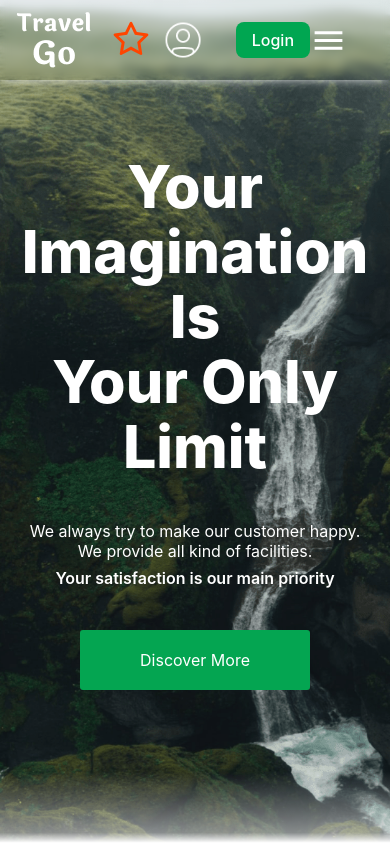
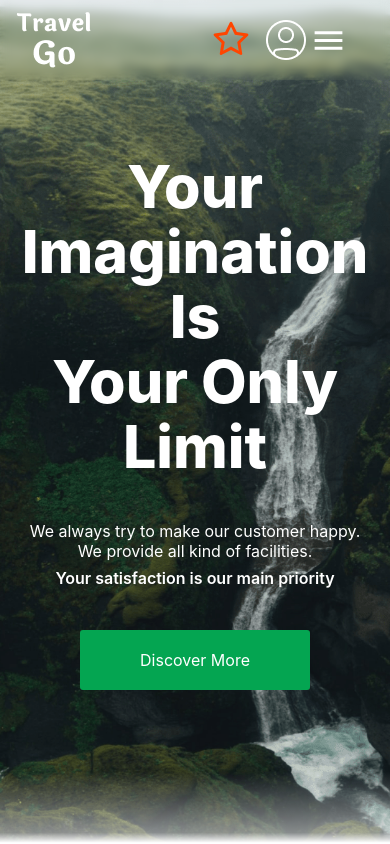
Before and after one commit to nishant-ai/TravelGo, a React (Create React App) app: page / in a window 390 px wide. Shown: the top 844 px of the page. Built offline with nearby package versions, Linux system fonts and the light colour scheme.

Commit message:
made packages and bookingsteps responsive for mobile devices

```diff
--- a/src/components/BookingSteps.js
+++ b/src/components/BookingSteps.js
@@ -39,6 +39,13 @@ const Container = styled.div`
     justify-content: center;
     align-items: center;
     height: 80vh;
+    @media (max-width: 480px) {
+        display: grid;
+        // flex-direction: column;
+        width: 100%;
+        height: 100%;
+        padding: 30px 16px;
+        }
 `
 
 const Title = styled.div`
@@ -55,12 +62,21 @@ const TitleMini = styled.div`
     font-weight: 400;
     margin-bottom: 5vh;
     color: #feb236;
+    @media (max-width: 480px) {
+        margin: 0;
+        text-align: center;
+        }
 `
 
 const Body = styled.div`
     display: flex;
     justify-content: flex-end;
     width: 100vw;
+    @media (max-width: 480px) {
+        display: flex;
+        flex-direction: column-reverse;
+        width: 100%;
+        }
 `
 
 const Left = styled.div`
@@ -69,9 +85,18 @@ const Left = styled.div`
     display: flex;
     flex-direction: column;
     justify-content: center;
+    @media (max-width: 480px) {
+        margin: 0;
+    }
 `
 
 const Right = styled.img`
     max-height: 60vh;
     margin-right: 15vw;
+    @media (max-width: 480px) {
+        margin: 0;
+        width: 100%;
+        height: 100%;
+        margin: 0;
+    }
 `
--- a/src/components/DestinationCard.js
+++ b/src/components/DestinationCard.js
@@ -48,8 +48,8 @@ const Image = styled.img`
     height: 22vh;
     margin-right: 2vw;
     @media (max-width: 480px) {
-        // width: 100%;
-        // height: 100%;
+        width: 100%;
+        height: 100%;
         margin: 0;
     }
 `
--- a/src/components/Destinations.js
+++ b/src/components/Destinations.js
@@ -29,6 +29,8 @@ const Container = styled.div`
     @media (max-width: 480px) {
         width: 100%;
         height: 100%;
+        justify-content: center;
+        padding: 0 32px 50px;
     }
 `
 
@@ -47,14 +49,12 @@ const DestinationCards = styled.div`
   display: flex;
   flex-direction: column;
   flex: 1;
-  justify-content: center;
   align-items: flex-end;
   @media (max-width: 480px) {
     display: grid;
     align-items: center;
     width: 100%;
     grid-gap: 20px 0;
-    justify-content: center;
   }
 `
 
--- a/src/components/Navbar/Navbar.js
+++ b/src/components/Navbar/Navbar.js
@@ -1,9 +1,9 @@
 import React, { useState, useEffect } from 'react'
 import styled from 'styled-components'
 import Navigation from './Navigations'
-import { AiOutlineStar } from 'react-icons/ai'
-import { MdMenu } from "react-icons/md"
-import { ImCross } from "react-icons/im"
+import {AiOutlineStar}  from 'react-icons/ai'
+import {MdMenu} from "react-icons/md"
+import {ImCross}  from "react-icons/im"
 import MobileNavigation from './MobileNavigation'
 
 function Navbar() {
@@ -22,29 +22,28 @@ function Navbar() {
     };
 }, []);
 
-  const clickHandler = () => {
+  const clickHandler =()=>{
     setOpenNav(!openNav)
   }
   return (
-    scrollPosition < 400 ? <Nav>
+    scrollPosition<400 ? <Nav>
       <Left>
 
         <Logo src={require('../../assets/TravelGo.png')} />
       </Left>
-      <Navigation />
-      {openNav &&
-        <MobileNavigation />
+      <Navigation/>
+      {openNav  &&
+        <MobileNavigation/>
      }
       <Right>
-        <FavIcon size="42" />
+        <FavIcon  size="42" />
         <Profile src={require('../../assets/Profile.png')} alt='Profile' />
-        <Login href='/signin'>Login</Login>
       </Right>
         <MenuIconCon>
-        {openNav ?
-          <CrossIcon onClick={clickHandler} size="29" />
+          {openNav  ?
+          <CrossIcon  onClick={clickHandler}  size="29"/>
         :
-          <MenuIcon onClick={clickHandler} size="37" />
+          <MenuIcon   onClick={clickHandler} size="37"/>
         }
 
         </MenuIconCon>
@@ -53,20 +52,19 @@ function Navbar() {
 
        <Logo src={require('../../assets/TravelGo.png')} />
      </Left>
-      <Navigation />
-      {openNav &&
-        <MobileNavigation />
+     <Navigation/>
+     {openNav  &&
+       <MobileNavigation/>
     }
      <Right>
-        <FavIcon size="42" />
+       <FavIcon  size="42" />
        <Profile src={require('../../assets/Profile.png')} alt='Profile' />
-        <Login href='/signin'>Login</Login>
      </Right>
        <MenuIconCon>
-        {openNav ?
-          <CrossIcon onClick={clickHandler} size="29" />
+         {openNav  ?
+         <CrossIcon  onClick={clickHandler}  size="29"/>
        :
-          <MenuIcon onClick={clickHandler} size="37" />
+         <MenuIcon   onClick={clickHandler} size="37"/>
        }
 
        </MenuIconCon>
@@ -86,7 +84,6 @@ const Nav = styled.div`
   width: 100%;
   height: 5rem;
   backdrop-filter: blur(5px);
-  box-shadow: -2px 2px 10px -3px #fff;
   @media (max-width:600px) {
     padding:0 1rem;
 
@@ -169,24 +166,6 @@ const Right = styled.div`
 
 
 const Profile = styled.img`
-  width: 42px;
-  height: 42px;
+  height: 50%;
   cursor: pointer;
 `
-
-const Login = styled.a`
-  background-color: #00A651;
-  padding: 8px 16px;
-  border-radius: 8px;
-  font-size: 1rem;
-  font-weight: 500;
-  color: white;
-  margin-left:2rem;
-  display:flex;
-  align-items:center;
-  &:hover{
-    background-color:white;
-    color:#00A651;
-    transition:.3s;
-  }
-`
--- a/src/components/PackageCard.js
+++ b/src/components/PackageCard.js
@@ -4,6 +4,7 @@ import styled from 'styled-components'
 function PackageCard({image, stay, cost, tagline, location}) {
   return (
     <Container>
+        <Background src={require(`../assets/${image}`)} />
         <Lower>
             <Top>
                 <Stay>{stay}</Stay>
@@ -15,7 +16,7 @@ function PackageCard({image, stay, cost, tagline, location}) {
                 <More>Know More</More>
             </Bottom>
         </Lower>
-        <Background src={require(`../assets/${image}`)} />
+
     </Container>
   )
 }
@@ -40,6 +41,13 @@ const Container = styled.div`
         flex-direction: column;
         width: fit-content;
     }
+    @media (max-width: 480px) {
+        width: 100%;
+        // height: 100%;
+        display: grid;
+        // grid-template-columns: 1fr 1fr;
+        margin: 10px 0;
+    }
 `
 
 const Background = styled.img`
@@ -50,6 +58,13 @@ const Background = styled.img`
         object-fit: contain;
         border-radius: 0;
         border-radius: 0 0 9px 9px;
+    }
+    @media (max-width: 480px) {
+        // object-fit: cover;
+        width: 100%;
+        border-radius: 9px 9px 0 0;
+        height: 20vh;
+        // display: grid;
     }
 `
 
@@ -67,6 +82,9 @@ const Lower = styled.div`
         left: auto;
         width: 25vw;
     }
+    @media (max-width: 480px) {
+           left: 0;
+        }
 `
 
 const Top = styled.div`
--- a/src/components/Packages.js
+++ b/src/components/Packages.js
@@ -27,7 +27,7 @@ function Packages() {
             <PackageCard
                 location='Japan'
                 cost='$800 / Person'
-                tagline='Enjoy the Shrimes and blossoms here in this beautiful country'
+                tagline='Enjoy the Shrines and blossoms here in this beautiful country'
                 stay='3 Days, 2 Nights'
                 image='japan.png'
             />
@@ -59,6 +59,15 @@ const Container = styled.div`
     @media (min-width: 768px) {
         height: 100vh;
     }
+    @media (max-width: 480px) {
+        height: 100%;
+        width: 100%;
+        // padding: 32px 32px;
+        justify-content: center;
+        align-items: center;
+        margin: 0;
+    }
+
 `
 
 const Title = styled.div`
@@ -67,6 +76,10 @@ const Title = styled.div`
     width: 100%;
     text-align: center;
     margin-top: 1vh;
+    @media (max-width: 480px) {
+        margin: 0;
+        padding: 32px 0 32px 0;
+    }
 `
 
 const Package = styled.div`
@@ -76,6 +89,13 @@ const Package = styled.div`
     justify-content: space-around;
     align-items: center;
     padding: 1vw 7vw;
+    @media (max-width: 480px) {
+        width: 100%;
+        height: 100%;
+        display: grid;
+        grid-template-columns: 1fr 1fr 1fr;
+        gap: 15px;
+    }
 `
 
 const PackageCards = styled.div`
@@ -86,6 +106,15 @@ const PackageCards = styled.div`
     @media (min-width: 768px) {
         flex-direction: row
     }
+    @media (max-width: 480px) {
+        height: 100%;
+        width: 100%;
+        padding: 32px 32px;
+        justify-content: center;
+        align-items: center;
+        margin: 0;
+    }
+
 `
 
 const Discover = styled.a`
--- a/src/components/Reviews.js
+++ b/src/components/Reviews.js
@@ -28,6 +28,9 @@ const Container = styled.div`
     justify-content: space-around;
     align-items: center;
     height: 80vh;
+    @media (max-width: 480px) {
+        display: grid;
+    }
 `
 
 const Title = styled.div`
```
Also changed, not shown: src/App.css (line endings or trailing spaces), src/components/Navbar/MobileNavigation.js (line endings or trailing spaces). Lines whose indentation alone changed are shown as unchanged.
